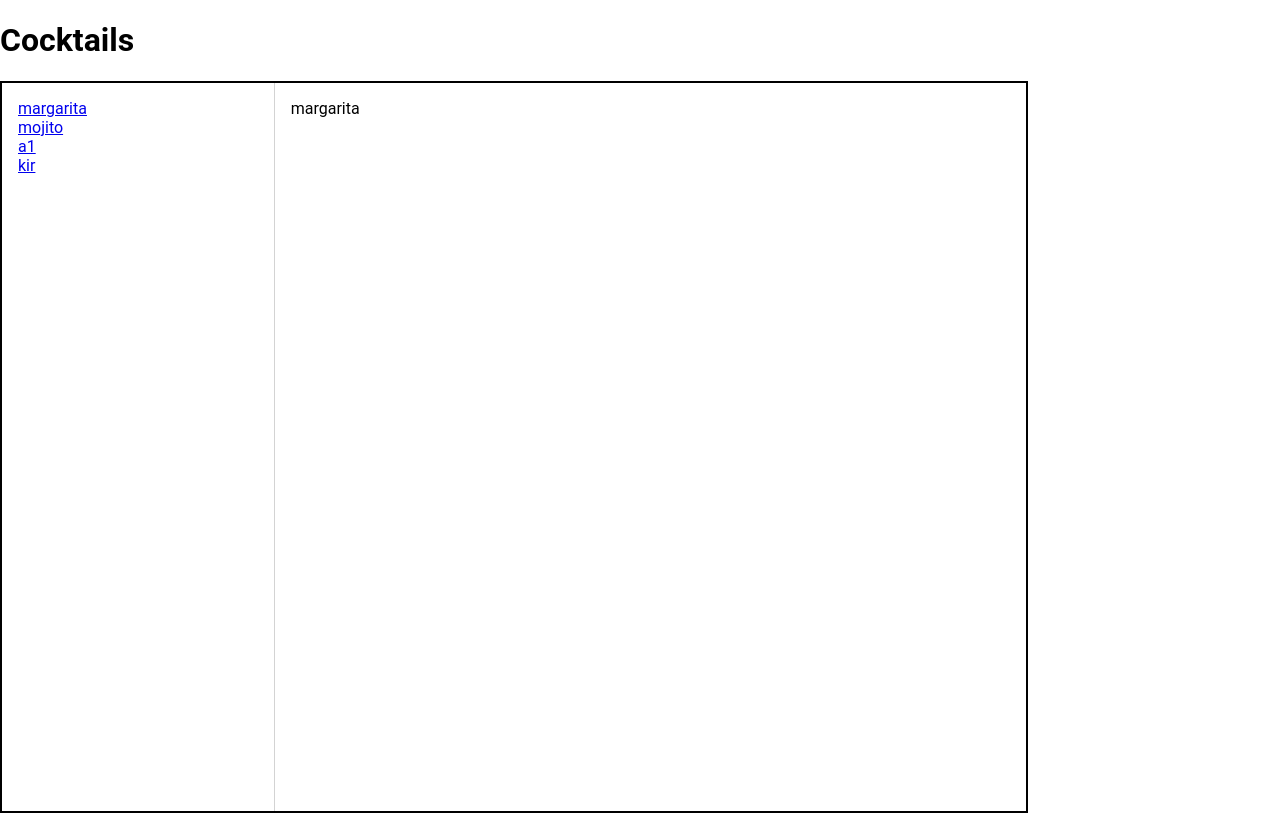
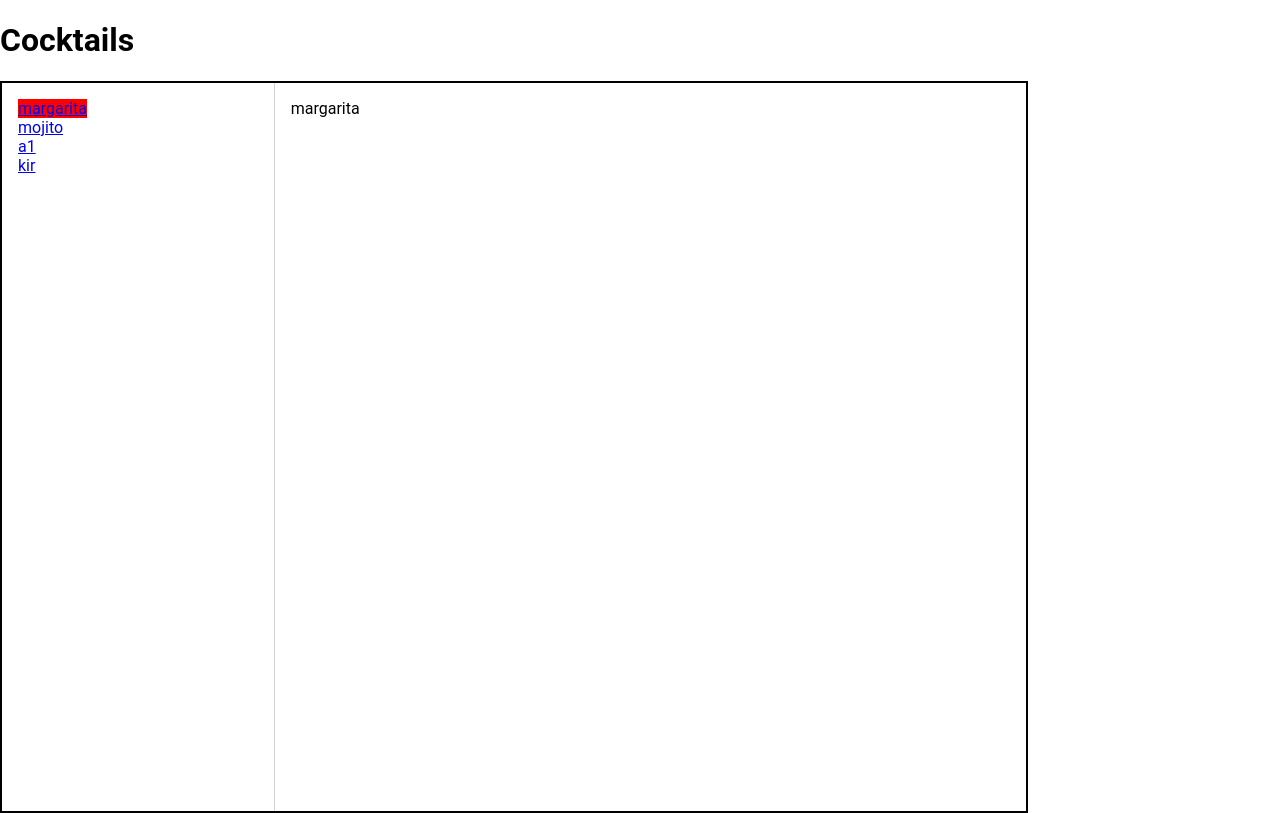
Before and after one commit to djak7411/cocktails, a React (Vite) app: page / in a window 1280 px wide. Built offline with nearby package versions, Linux system fonts and the light colour scheme.

Commit message:
WIP: coloring active elem on nav

```diff
--- a/src/components/CocktailsList.jsx
+++ b/src/components/CocktailsList.jsx
@@ -1,12 +1,17 @@
 import styles from '../styles/components/CocktailsList.module.sass'
+import { NavLink, useLocation } from 'react-router-dom';
+
 export default function CocktailsList({cocktails}){
-
+  const location = useLocation();
   return (
     <ul className={styles.list}>
-      {cocktails.map((cocktail, inx) => {
-        return <li key={'cocktails-list-' + inx}><a href={'/' + cocktail}>{cocktail}</a></li>
-      })}
+      { cocktails.map((cocktail, inx) => {
+        return (
+          <li key={'cocktails-list-' + inx}>
+            <NavLink className={({ isActive }) => isActive || (location.pathname === '/' && inx === 0) ? styles.current : ''} to={'/' + cocktail}>{cocktail}</NavLink>
+          </li>
+        )
+      }) }
     </ul>
   )
-
 }
--- a/src/main.jsx
+++ b/src/main.jsx
@@ -1,10 +1,13 @@
 import { StrictMode } from 'react'
 import { createRoot } from 'react-dom/client'
+import { BrowserRouter } from 'react-router-dom'
 import './styles/main.sass'
 import App from './App.jsx'
 
 createRoot(document.getElementById('root')).render(
   <StrictMode>
-    <App />
+    <BrowserRouter>
+      <App />
+    </BrowserRouter>
   </StrictMode>,
 )
--- a/src/styles/components/CocktailsList.module.sass
+++ b/src/styles/components/CocktailsList.module.sass
@@ -4,3 +4,6 @@
   list-style-type: none
   padding: 0
   margin: 0
+
+.current
+  background-color: red
```
Also changed, not shown: src/App.jsx (+3 -5 lines).
